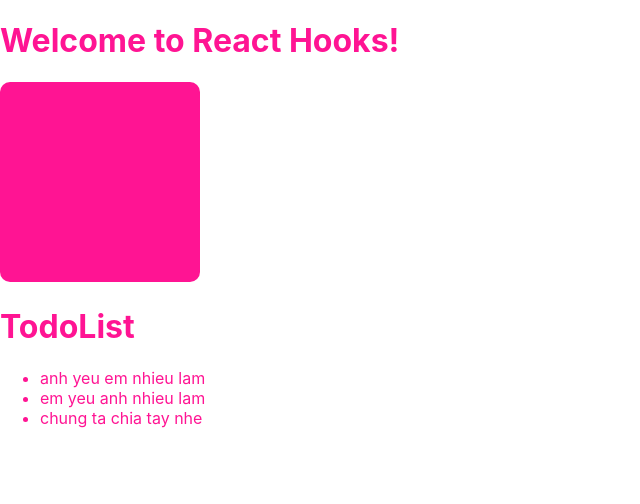
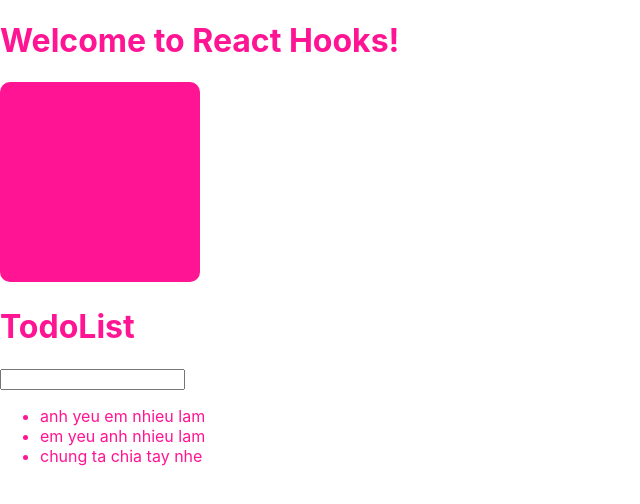
Before and after one commit to thuccv98/react-hooks-basic, a React (Create React App) app: page / in a window 1280 px wide. Shown: the top 504 px of the page, without its empty margins (0-640 px from the left). Built offline with nearby package versions, Linux system fonts and the light colour scheme.

Commit message:
Practice todo list with hooks

```diff
--- a/src/App.js
+++ b/src/App.js
@@ -1,6 +1,7 @@
 import './App.scss';
 import ColorBox from './components/ColorBox';
 import TodoList from './components/TodoList';
+import TodoForm from './components/TodoForm';
 import { useState } from 'react';
 
 function App() {
@@ -20,6 +21,18 @@
     setTodoList(newTodoList);
   }
 
+  function handleTodoFormSubmit(formValues) {
+    console.log('form submit:', formValues); //kiem tra xem du lieu da nhan duoc chua
+    //add new todo to curent todo list
+    const newTodo = {
+      id: todoList.length + 1,
+      ...formValues,
+    };
+    const newTodoList = [...todoList];
+    newTodoList.push(newTodo);
+    setTodoList(newTodoList);
+  }
+
   return (
     <div className="app">
       <h1>Welcome to React Hooks!</h1>
@@ -27,6 +40,7 @@
       <ColorBox />
       <h1>TodoList</h1>
 
+      <TodoForm onSubmit={handleTodoFormSubmit} />
       <TodoList todos={todoList} onTodoClick={handleTodoClick} />
     </div>
   );
--- /dev/null
+++ b/src/components/TodoForm/index.jsx
@@ -0,0 +1,42 @@
+import PropTypes from 'prop-types';
+import { useState } from 'react';
+
+TodoForm.propTypes = {
+  onSubmit: PropTypes.func,
+}
+
+TodoForm.defaultProps = {
+  onSubmit: null,
+}
+
+function TodoForm(props) {
+  const { onSubmit } = props;
+  const [value, setValue] = useState('');
+
+  function handleValueChange(e) {
+    setValue(e.target.value);
+  }
+
+  function handleSubmit(e) {
+    e.preventDefault();//Prevent reloading browser
+    if (!onSubmit) return;
+
+    const formValues = {
+      title: value,
+    };
+    onSubmit(formValues);
+
+    setValue(''); //reset form
+  }
+
+  return (
+    <form onSubmit={handleSubmit}>
+      <input
+        type="text"
+        value={value}
+        onChange={handleValueChange}
+      />
+    </form>
+  );
+}
+export default TodoForm;
```
Also changed, not shown: 1 other file (tests, documents, lock files or other folders).
